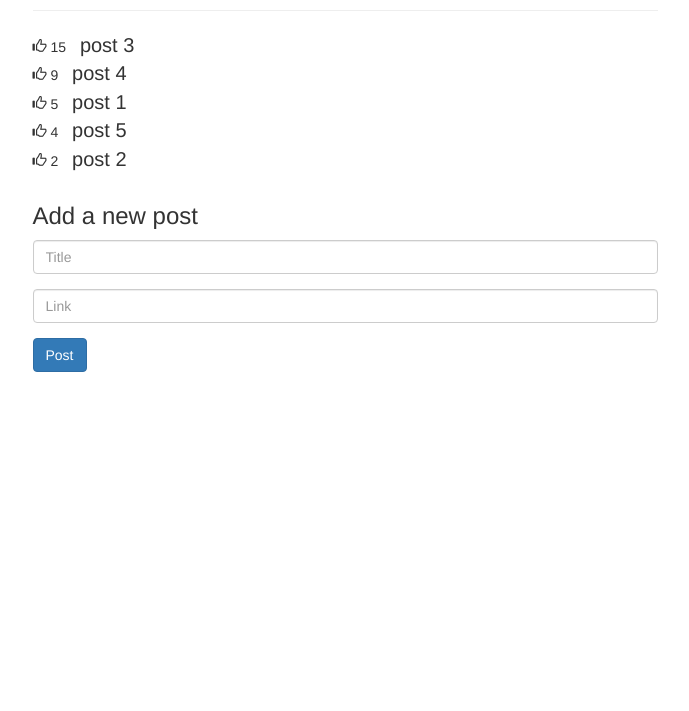
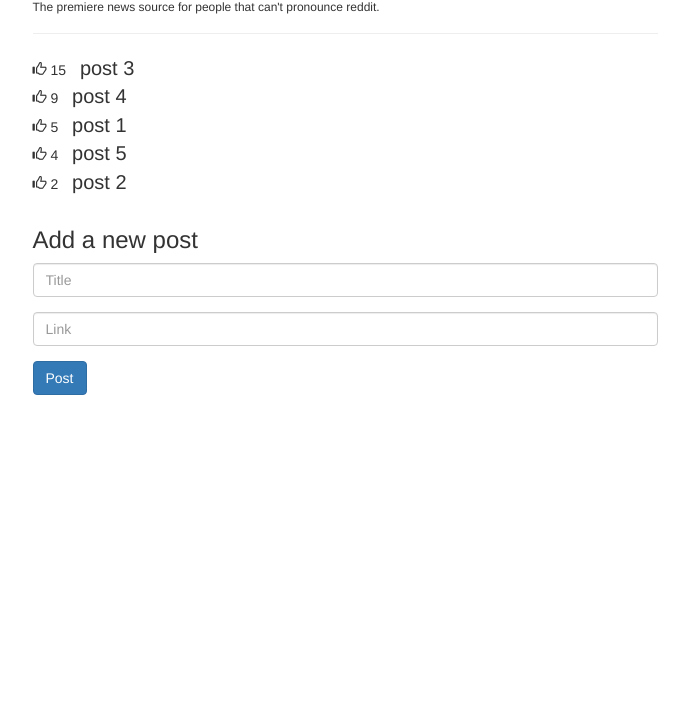
Before and after one commit to noahrossi/readit, a plain HTML site: page index.html in a window 1280 px wide. Shown: the part 89-800 px from the top of the page, without its empty margins (295-984 px from the left). Drawn offline with nearby package versions, Linux system fonts and the light colour scheme.

Commit message:
Add subtitle

```diff
--- a/index.html
+++ b/index.html
@@ -13,6 +13,7 @@
 
       <div class="page-header">
         <h1>Readit</h1>
+        <h6>The premiere news source for people that can't pronounce reddit.</h6>
       </div>
 
       <div ng-repeat="post in posts | orderBy:'-upvotes'">
```
